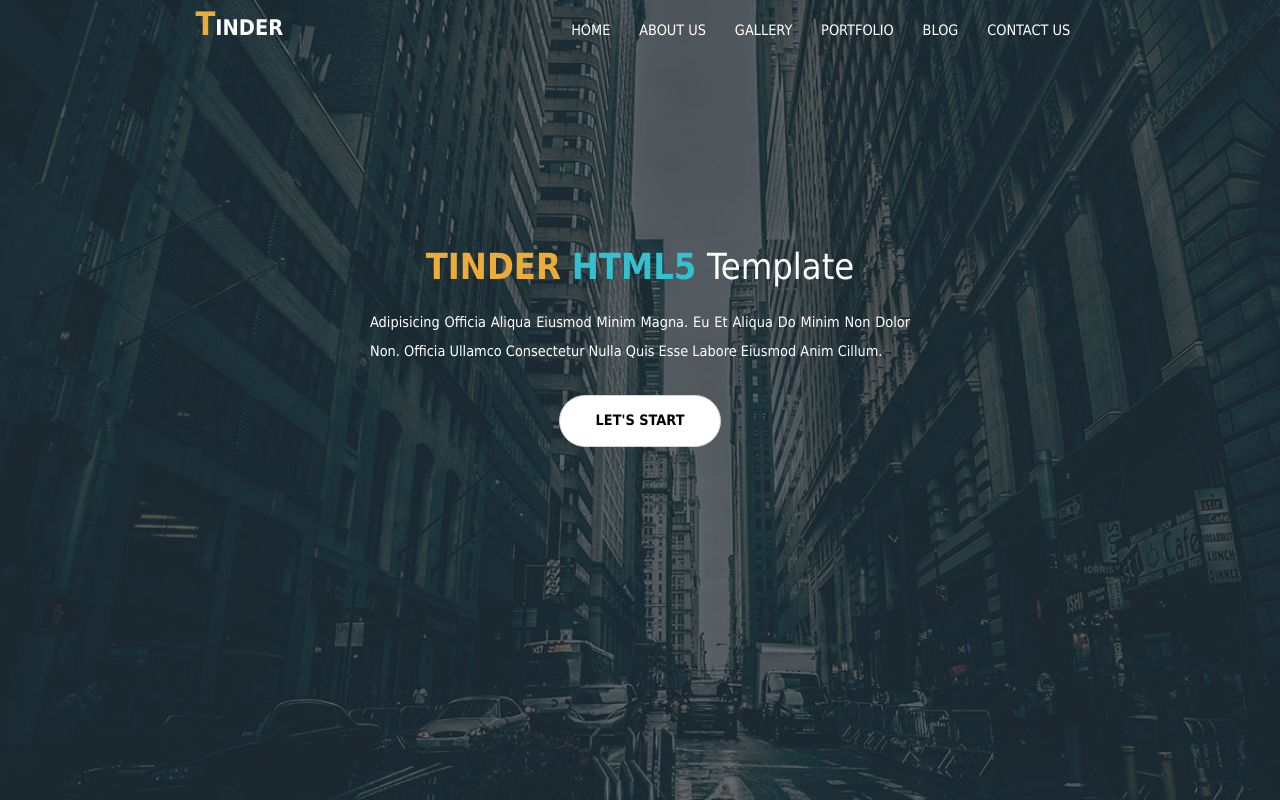
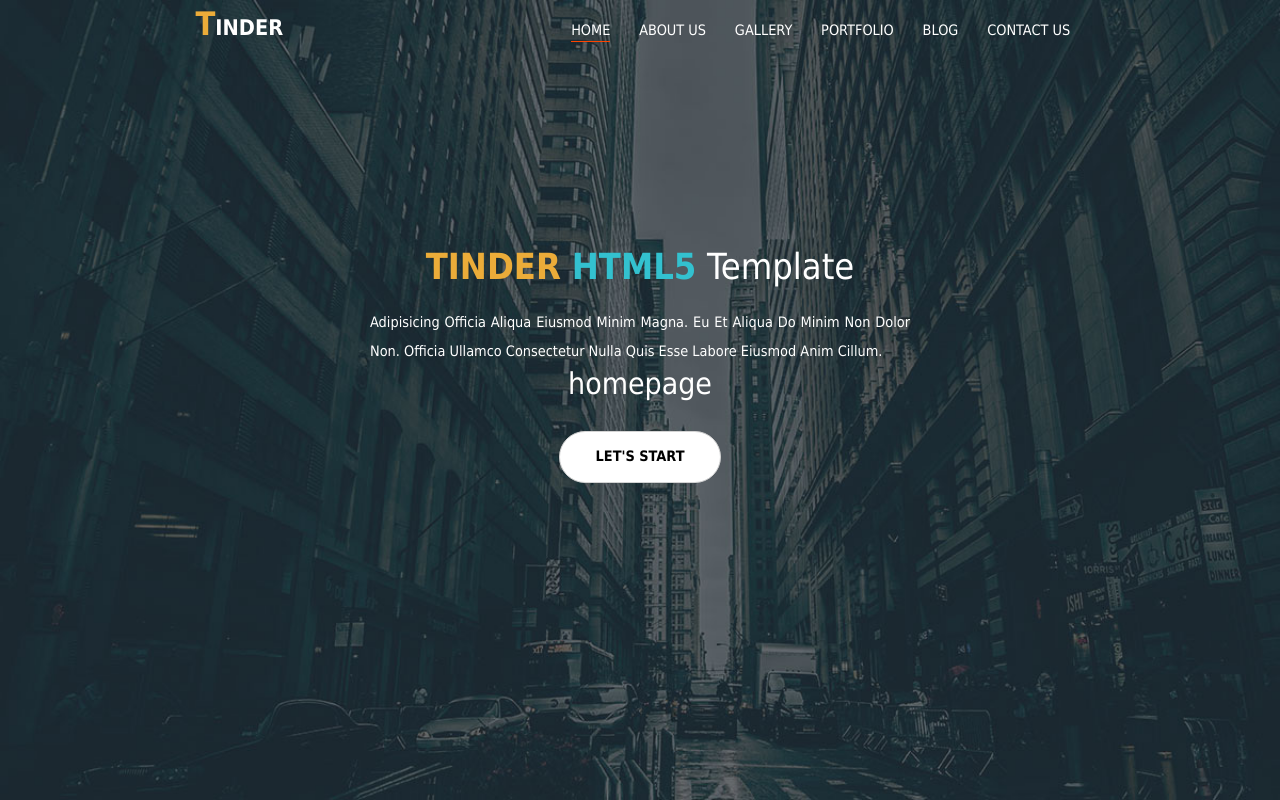
Before and after one commit to furu-hoangnguyen/trainingvuejs, a Vue app in the folder vuejstrain/: page /home in a window 1280 px wide. Shown: the top 800 px of the page. Built offline with nearby package versions, Linux system fonts and the light colour scheme.

Commit message:
hoang_ui_19_02_20

```diff
--- a/vuejstrain/package.json
+++ b/vuejstrain/package.json
@@ -3,13 +3,14 @@
   "version": "0.1.0",
   "private": true,
   "scripts": {
-    "serve": "vue-cli-service serve",
+    "serve": "vue-cli-service serve --port 4020",
     "build": "vue-cli-service build",
     "lint": "vue-cli-service lint"
   },
   "dependencies": {
     "core-js": "^3.6.4",
-    "vue": "^2.6.11"
+    "vue": "^2.6.11",
+    "vue-router": "^3.1.5"
   },
   "devDependencies": {
     "@vue/cli-plugin-babel": "~4.2.0",
--- a/vuejstrain/src/App.vue
+++ b/vuejstrain/src/App.vue
@@ -1,37 +1,24 @@
 <template>
   <div id="app">
     <Header />
-    <NoticeFunctional />
-    <Gallery />
-    <MyCarousel />
-    <BlogPost />
-    <Contact />
-    <Footer />
+    <router-view />
+    <router-view name="gallery" />
+    <router-view name="myCarousel" />
+    <router-view name="blogPost" />
+    <router-view name="contact" />
+    <router-view name="footer" />
   </div>
 </template>
 
 <script>
 import Header from "./components/onceComponent/Header";
-import NoticeFunctional from "./components/onceComponent/Notice";
-import Gallery from "./components/onceComponent/Gallery";
-import MyCarousel from "./components/onceComponent/MyCarousel";
-import BlogPost from "./components/onceComponent/BlogPost";
-import Contact from "./components/onceComponent/Contact";
-import Footer from "./components/onceComponent/Footer";
 export default {
   name: "App",
   components: {
-    Header,
-    NoticeFunctional,
-    Gallery,
-    MyCarousel,
-    BlogPost,
-    Contact,
-    Footer
+    Header
   },
   data() {
-    return {
-    };
+    return {};
   },
   methods: {
     scroll: function() {
@@ -55,9 +42,12 @@ export default {
   created() {
     document.addEventListener("scroll", this.scroll);
   },
+  mounted(){
+
+  }
 };
 </script>
 
 <style>
-@import "./styles/style.css";
+  @import "./styles/style.css";
 </style>
--- /dev/null
+++ b/vuejstrain/src/Router.js
@@ -0,0 +1,57 @@
+import NoticeFunctional from "./components/onceComponent/Notice";
+import Gallery from "./components/onceComponent/Gallery";
+import MyCarousel from "./components/onceComponent/MyCarousel";
+import BlogPost from "./components/onceComponent/BlogPost";
+import Contact from "./components/onceComponent/Contact";
+import Footer from "./components/onceComponent/Footer";
+
+// function dynamicPropsFn (route) {
+//   const now = new Date()
+//   return {
+//     name: (now.getFullYear() + parseInt(route.params.years)) + '!'
+//   }
+// }
+export const routes = [
+  { path: "/", name: "/", component: Gallery, redirect: "/home" },
+  {
+    path: "/home",
+    name: "homepage",
+    components: {
+      default: NoticeFunctional,
+      gallery: Gallery,
+      myCarousel: MyCarousel,
+      blogPost: BlogPost,
+      contact: Contact,
+      footer: Footer
+    }
+  },
+  {
+    path: "/gallery",
+    name: "gallery",
+    component: Gallery
+  },
+  {
+    path: "/noticeFunctional",
+    name: "noticeFunctional",
+    component: NoticeFunctional
+  },
+  {
+    path: "/myCarousel",
+    name: "myCarousel",
+    component: MyCarousel,
+    props: true
+  },
+  {
+    path: "/blogPost",
+    name: "blogPost",
+    component: BlogPost,
+    props: { propsname: "props_blogpost" }
+  },
+  { path: "/footer", name: "footer", component: Footer },
+  {
+    path: "/contact/:id/:name",
+    name: "contact",
+    component: Contact,
+    props: true
+  }
+];
--- a/vuejstrain/src/components/common/Mixxin.js
+++ b/vuejstrain/src/components/common/Mixxin.js
@@ -1,19 +1,45 @@
-var myMixin = {
-  data: function () {
-    return {
-      message: 'hello',
-      foo: 'abc'
+import Vue from 'vue'
+
+// var myMixin = {
+//   data: function () {
+//     return {
+//       message: 'hello',
+//       foo: 'abc'
+//     }
+//   },
+//   created: function () {
+//     this.hello();
+//   },
+//   methods: {
+//     hello: function () {
+//       console.log('hello from mixin!')
+//     },
+//     showMessage(){
+//       alert("hoang")
+//     }
+//   }
+// };
+
+export default Vue.mixin({
+  data: function(){
+    return{
+      a :[]
     }
-  },
-  created: function () {
-    this.hello();
-
   },
   methods: {
     hello: function () {
-      console.log('hello from mixin!')
+      console.log('hello from mixin!');
+    },
+    showMessage(){
+      console.log(this.a)
+      this.a.push(this.$data)
+      console.log(this.a);
+    }
+  },
+  mounted: function () {
+    var myOption = this.$options.myOption
+    if (myOption) {
+      console.log(myOption)
     }
   }
-};
-
-export default myMixin
+})
--- a/vuejstrain/src/components/common/Router.js
+++ /dev/null
@@ -1,5 +0,0 @@
-import Vue from 'vue';
-import Router from 'vue-router';
-import Header from '@/components/Header'
-
-Vue.use(Router)
--- a/vuejstrain/src/components/onceComponent/BlogPost.vue
+++ b/vuejstrain/src/components/onceComponent/BlogPost.vue
@@ -128,7 +128,8 @@ export default {
         return this.currentPost;
       }
     }
-  }
+  },
+
 };
 </script>
 
--- a/vuejstrain/src/components/onceComponent/Contact.vue
+++ b/vuejstrain/src/components/onceComponent/Contact.vue
@@ -33,7 +33,7 @@ export default {
     return {
       isShowPopUpSendMessage: false,
       messageData: { name: "", phone: "", email: "" },
-      valueEmail:''
+      valueEmail: ""
     };
   },
   components: {
@@ -49,6 +49,19 @@ export default {
     showPopUpSendMessages: function(data) {
       this.isShowPopUpSendMessage = data;
     }
+  },
+  created() {
+    var x = this.$route.params;
+    console.log(x.id);
+    console.log(x.name);
+  },
+  beforeRouteLeave (to, from, next) {
+    var nameRoute = this.$route.path;
+    if(nameRoute !== '/home'){
+      alert("before Rout Enter contact this");
+    }
+    console.log(nameRoute)
+    next();
   }
 };
 </script>
--- a/vuejstrain/src/components/onceComponent/Gallery.vue
+++ b/vuejstrain/src/components/onceComponent/Gallery.vue
@@ -125,7 +125,11 @@ export default {
   },
   mounted(){
     this.showImg('all');
-  }
+  },
+  // beforeRouteEnter (to, from, next) {
+  //   alert("Before Route Enter")
+  //   next()
+  // },
 };
 </script>
 
--- a/vuejstrain/src/components/onceComponent/Header.vue
+++ b/vuejstrain/src/components/onceComponent/Header.vue
@@ -2,13 +2,16 @@
   <section id="home">
     <div class="header">
       <div class="header_nav" id="myheader_nav">
-        <a
-          :href="item.href"
+        <router-link
+          tag="a"
+          :to="item.href"
           v-html="item.name"
           :class="item.class"
           v-for="(item, index) in headerNav"
           :key="index"
-          >{{ item.name }}</a
+          active-class="active_route"
+          exact
+          >{{ item.name }}</router-link
         >
         <a href="#icon" id="icon" class="icon" onclick="reponsiveMenu()">
           <i class="fa fa-bars" id="iconCollaps"></i>
@@ -26,7 +29,10 @@
           non dolor non. Officia ullamco consectetur nulla quis esse labore
           eiusmod anim cillum.
         </div>
-        <a href="#noticeFunctional" class="header_content--btn">let's start</a>
+        <div>
+          <h1>{{ $route.name}}</h1>
+        </div>
+        <a @click="showCurrentRoute" class="header_content--btn">let's start</a>
       </div>
     </div>
   </section>
@@ -40,18 +46,46 @@ export default {
       headerNav: [
         {
           name: "<span>t</span>inder",
-          href: "#home",
+          href: "/",
           class: ["logo", "menuItem1"]
         },
-        { name: "Home", href: "#home", class: ["menuItem1", "menuItem2"] },
-        { name: "about us", href: "#noticeFunctional", class: ["menuItem1"] },
-        { name: "gallery", href: "#gallery", class: ["menuItem1"] },
-        { name: "portfolio", href: "#myCarousel", class: ["menuItem1"] },
-        { name: "blog", href: "#blogPost", class: ["menuItem1"] },
-        { name: "contact us", href: "#contract", class: ["menuItem1"] }
+        { name: "Home", href: "/home", class: ["menuItem1", "menuItem2"] },
+        { name: "about us", href: "/noticeFunctional", class: ["menuItem1"] },
+        { name: "gallery", href: "/gallery", class: ["menuItem1"] },
+        { name: "portfolio", href: "/myCarousel", class: ["menuItem1"] },
+        {
+          name: "blog",
+          href: {
+            name: "blogPost",
+            params: { id: 123 },
+            query: { plan: "private" }
+          },
+          class: ["menuItem1"]
+        },
+        {
+          name: "contact us",
+          href: {
+            name: "contact",
+            params: { id: 123, name: "props_contactus" },
+            query: { plan: "private" }
+          },
+          class: ["menuItem1"]
+        }
       ]
     };
-  }
+  },
+  methods: {
+    showCurrentRoute() {
+      this.$router.push({ path: "/gallery"}).catch(error => {
+        if (error.name != "NavigationDuplicated") {
+          throw error;
+        }
+      });
+      console.log(this.$route.name);
+      console.log(this.$router.options);
+    }
+  },
+  created() {}
 };
 </script>
 
--- a/vuejstrain/src/main.js
+++ b/vuejstrain/src/main.js
@@ -1,8 +1,26 @@
-import Vue from 'vue'
-import App from './App.vue'
-import myMixin from "./components/common/Mixxin.js"
-Vue.config.productionTip = false
+import Vue from "vue";
+import App from "./App.vue";
+import "./components/common/Mixxin.js";
+import VueRouter from "vue-router";
+
+import {routes} from './Router';
+Vue.use(VueRouter);
+
+const router = new VueRouter({
+  mode: 'history',
+  routes
+})
+// router.beforeEach((to, from, next) => {
+//   alert("before Each")
+//   next()
+// });
+// router.afterEach((to) => {
+
+//   alert("after Each")
+//   to("blogPost")
+// })
+Vue.config.productionTip = false;
 new Vue({
-  render: h => h(App),
-  mixins:[myMixin]
-}).$mount('#app')
+  router,
+  render: h => h(App)
+}).$mount("#app");
--- a/vuejstrain/src/styles/style.css
+++ b/vuejstrain/src/styles/style.css
@@ -4,7 +4,9 @@ body {
   width: 100%;
   overflow: auto;
 }
-
+a{
+  cursor: pointer;
+}
 * {
   font-size: 12px;
   font-family: "Tahoma", Segoe UI, Geneva, Verdana, sans-serif;
@@ -991,3 +993,13 @@ body {
 .active{
   color: rgb(238, 189, 55) !important;
 }
+.header_nav .active_route::after {
+  content: "";
+  height: 1px;
+  width: 100%;
+  position: absolute;
+  bottom: 0;
+  left: 0;
+  z-index: 1000;
+  background-color: orangered;
+}
```
Also changed, not shown: 1 other file (tests, documents, lock files or other folders).
